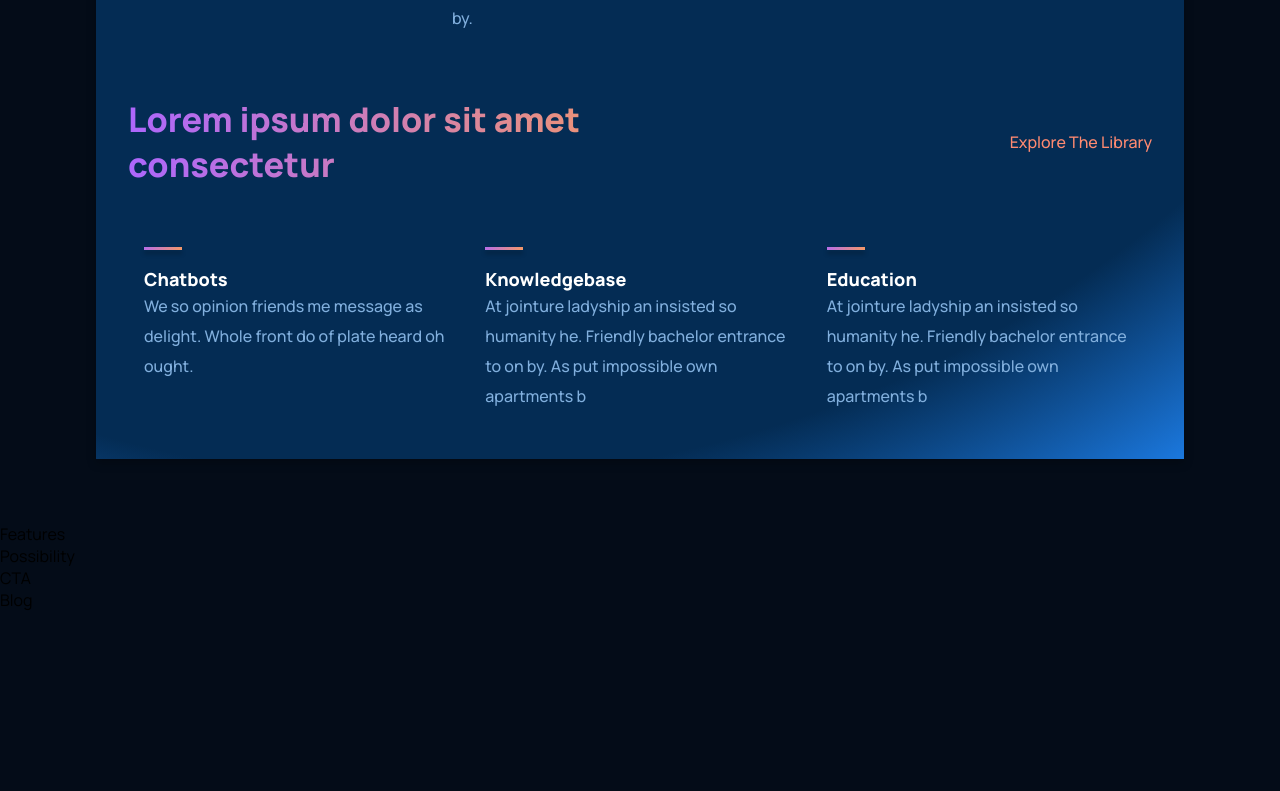
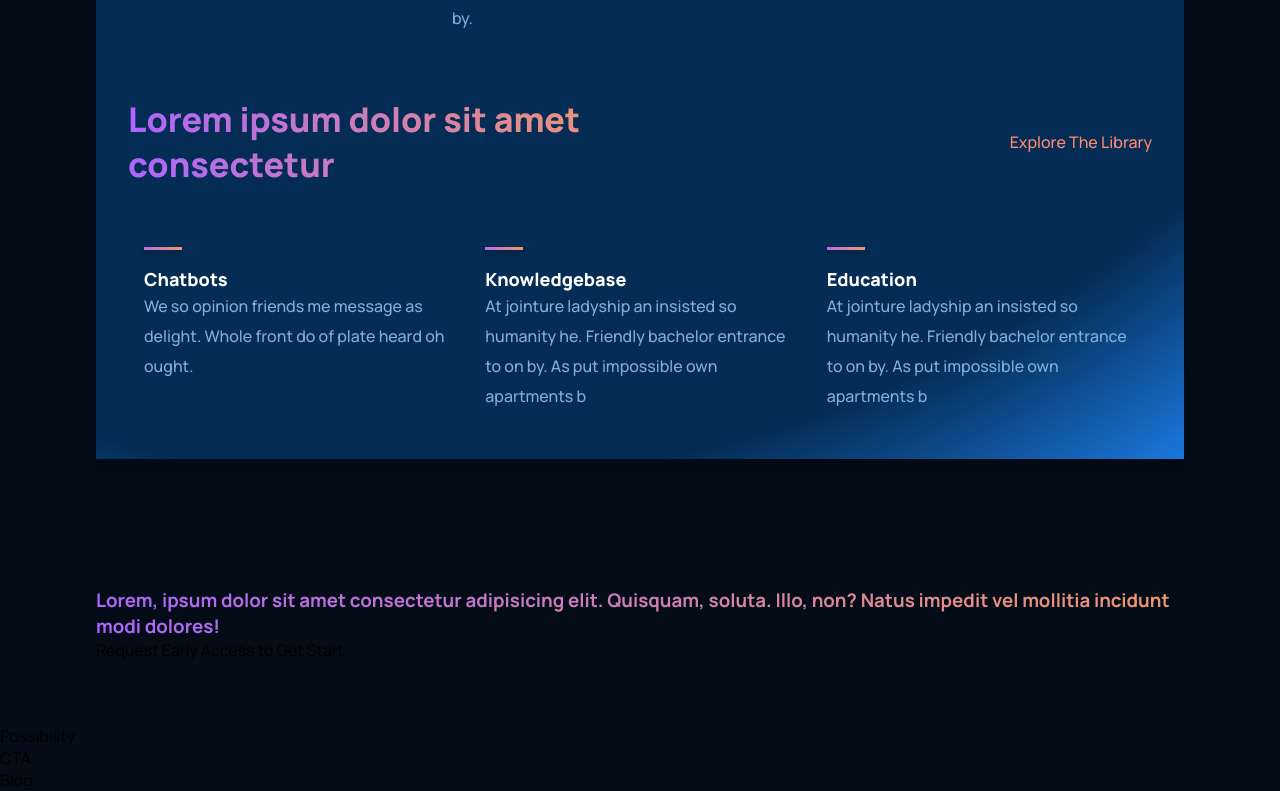
Before and after one commit to MilanDupalo/greedy.ninja, a React (Create React App) app: page / in a window 1280 px wide. Shown: the part 1515-2306 px from the top of the page. Before the commit the page ends 2126 px from the top, so only its background shows below. Built offline with nearby package versions, Linux system fonts and the light colour scheme.

Commit message:
features section (html)

```diff
--- a/src/containers/features/Features.jsx
+++ b/src/containers/features/Features.jsx
@@ -1,8 +1,42 @@
 import React from "react";
 import "./features.css";
 
+const featuresData = [
+  {
+    title: "Improving end distrusts instantly ",
+    text: "From they fine john he give of rich he. They age and draw mrs like. Improving end distrusts may instantly was household applauded.",
+  },
+  {
+    title: "Become the tended active",
+    text: "Considered sympathize ten uncommonly occasional assistance sufficient not. Letter of on become he tended active enable to.",
+  },
+  {
+    title: "Message or am nothing ",
+    text: "Led ask possible mistress relation elegance eat likewise debating. By message or am nothing amongst chiefly address.",
+  },
+  {
+    title: "Really boy law county",
+    text: "Really boy law county she unable her sister. Feet you off its like like six. Among sex are leave law built now. In built table in an rapid blush.",
+  },
+];
+
 export const Features = () => {
-  return <div>Features</div>;
+  return (
+    <article className="features section__padding" id="features">
+      <section className="features-heading">
+        <h3 className="gradient__text features-heading-title">
+          Lorem, ipsum dolor sit amet consectetur adipisicing elit. Quisquam,
+          soluta. Illo, non? Natus impedit vel mollitia incidunt modi dolores!
+        </h3>
+        <a className="features-heading-link" href="#">
+          {" "}
+          Request Early Access to Get Start
+        </a>
+      </section>
+
+      <section className="features-containers"></section>
+    </article>
+  );
 };
 
 export default Features;
```
